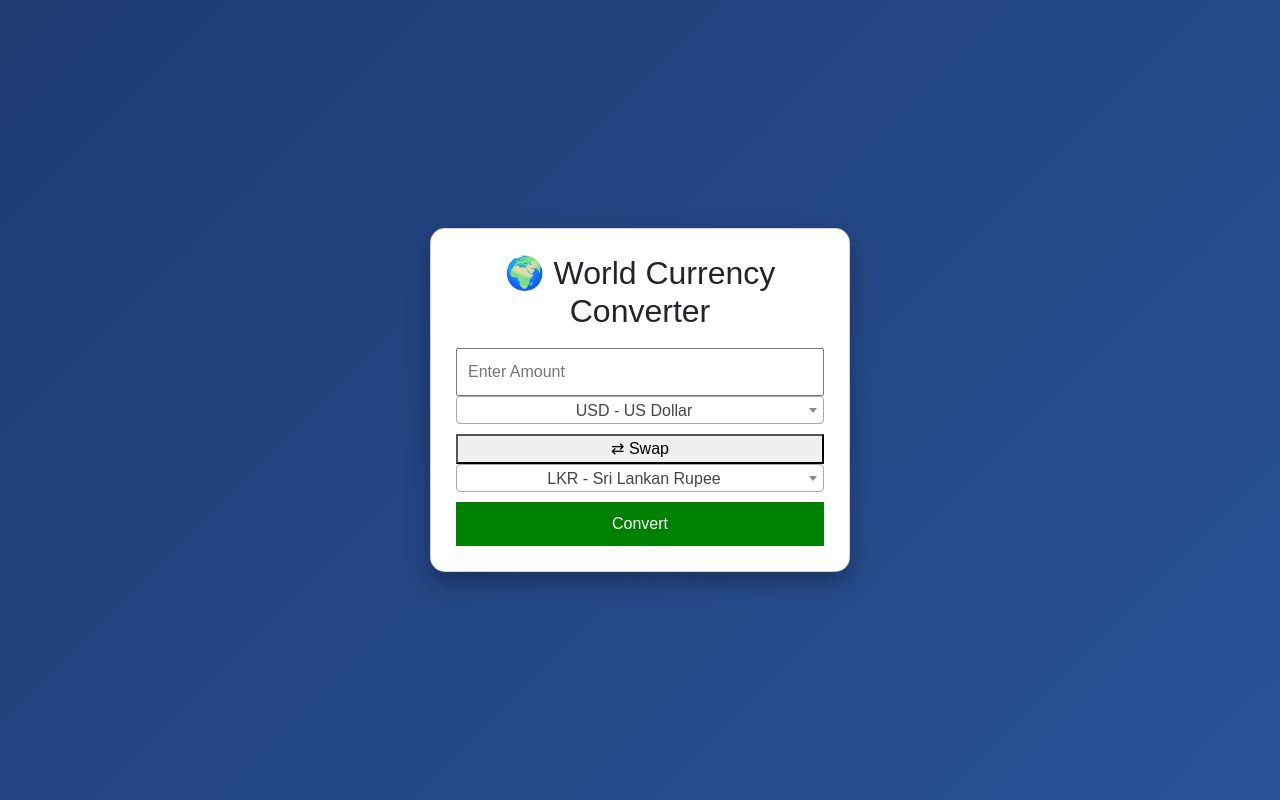
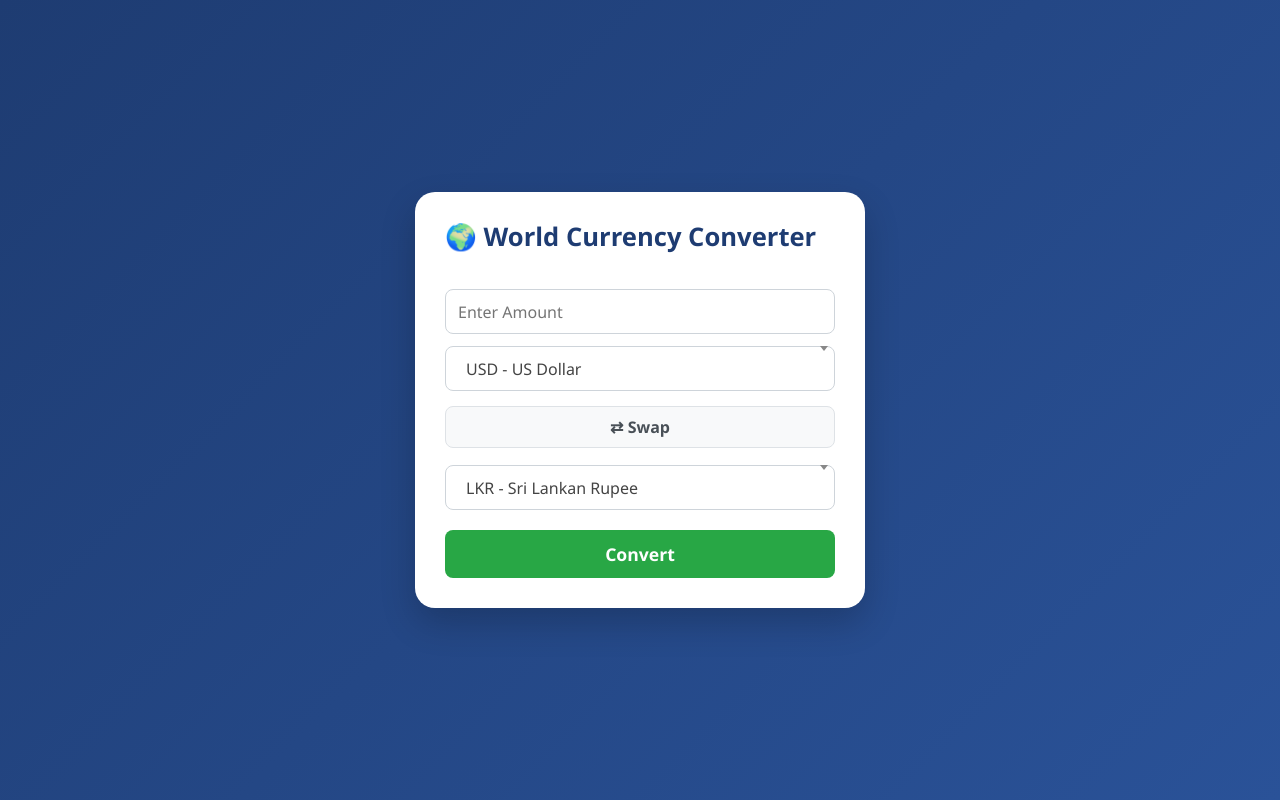
Before and after one commit to mdnisansala/currency-converter, a Flask app: page / in a window 1280 px wide. Run offline with Flask 3, Linux system fonts and the light colour scheme; some libraries are stand-ins or nearby versions.

Commit message:
Update style.css

```diff
--- a/static/style.css
+++ b/static/style.css
@@ -1,45 +1,116 @@
+/* Reset & Layout */
 body {
     background: linear-gradient(135deg, #1e3c72, #2a5298);
-    height: 100vh;
+    min-height: 100vh;
     display: flex;
     justify-content: center;
     align-items: center;
-    font-family: Arial;
+    font-family: 'Segoe UI', Arial, sans-serif;
+    margin: 0;
+    padding: 20px;
 }
 
+/* Card Container (Overriding/Enhancing Bootstrap's .card) */
 .card {
-    width: 420px;
-    padding: 25px;
-    border-radius: 15px;
+    width: 100%;
+    max-width: 450px;
+    padding: 30px;
+    border-radius: 20px !important; /* Overrides Bootstrap border-radius */
     background: white;
-    text-align: center;
-    box-shadow: 0 10px 25px rgba(0,0,0,0.3);
+    border: none !important;
+    box-shadow: 0 15px 35px rgba(0, 0, 0, 0.2);
 }
 
-input, select {
-    width: 100%;
-    margin-top: 10px;
-    padding: 10px;
+h2 {
+    color: #1e3c72;
+    font-weight: 700;
+    margin-bottom: 25px;
+    font-size: 1.6rem;
 }
 
+/* Form Controls & Select2 Overrides */
+input[type="number"],
+select,
+.select2-container .select2-selection--single {
+    width: 100% !important;
+    height: 45px !important;
+    margin-top: 12px;
+    padding: 8px 12px;
+    border-radius: 8px !important;
+    border: 1px solid #ced4da;
+    font-size: 1rem;
+    transition: all 0.2s ease-in-out;
+}
+
+input[type="number"]:focus {
+    border-color: #2a5298;
+    box-shadow: 0 0 0 3px rgba(42, 82, 152, 0.15);
+    outline: none;
+}
+
+/* Buttons */
 .swap-btn {
-    margin-top: 10px;
+    margin-top: 15px;
+    margin-bottom: 5px;
     width: 100%;
+    padding: 8px;
+    background: #f8f9fa;
+    border: 1px solid #dee2e6;
+    border-radius: 8px;
+    color: #495057;
+    font-weight: 600;
     cursor: pointer;
+    transition: background 0.2s;
+}
+
+.swap-btn:hover {
+    background: #e9ecef;
+    color: #212529;
 }
 
 .convert-btn {
     width: 100%;
-    margin-top: 10px;
-    padding: 10px;
-    background: green;
+    height: 48px;
+    margin-top: 20px;
+    border-radius: 8px;
+    background: #28a745;
     color: white;
+    font-weight: 600;
+    font-size: 1.1rem;
     border: none;
+    cursor: pointer;
+    transition: background 0.2s, transform 0.1s;
 }
 
+.convert-btn:hover {
+    background: #218838;
+}
+
+.convert-btn:active {
+    transform: scale(0.98);
+}
+
+/* Result Section */
 .result {
-    margin-top: 15px;
-    padding: 10px;
-    background: #f1f1f1;
-    border-radius: 10px;
+    margin-top: 25px;
+    padding: 20px;
+    background: #f1f5f9;
+    border-radius: 12px;
+    border-left: 5px solid #2a5298;
+    text-align: center;
 }
+
+.result h3 {
+    font-size: 1rem;
+    color: #64748b;
+    margin-bottom: 5px;
+    text-transform: uppercase;
+    letter-spacing: 0.5px;
+}
+
+.result h2 {
+    font-size: 1.8rem;
+    color: #1e293b;
+    margin: 0;
+    font-weight: 700;
+}
```
